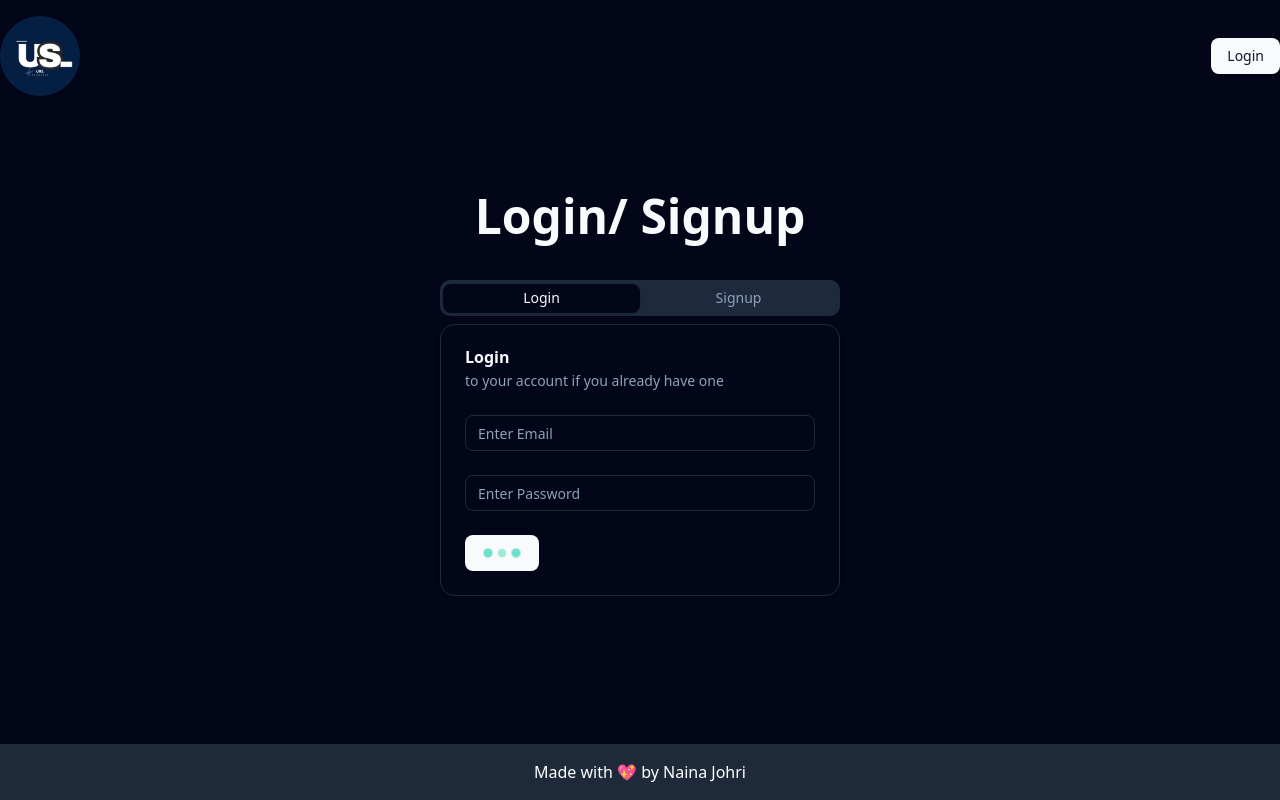
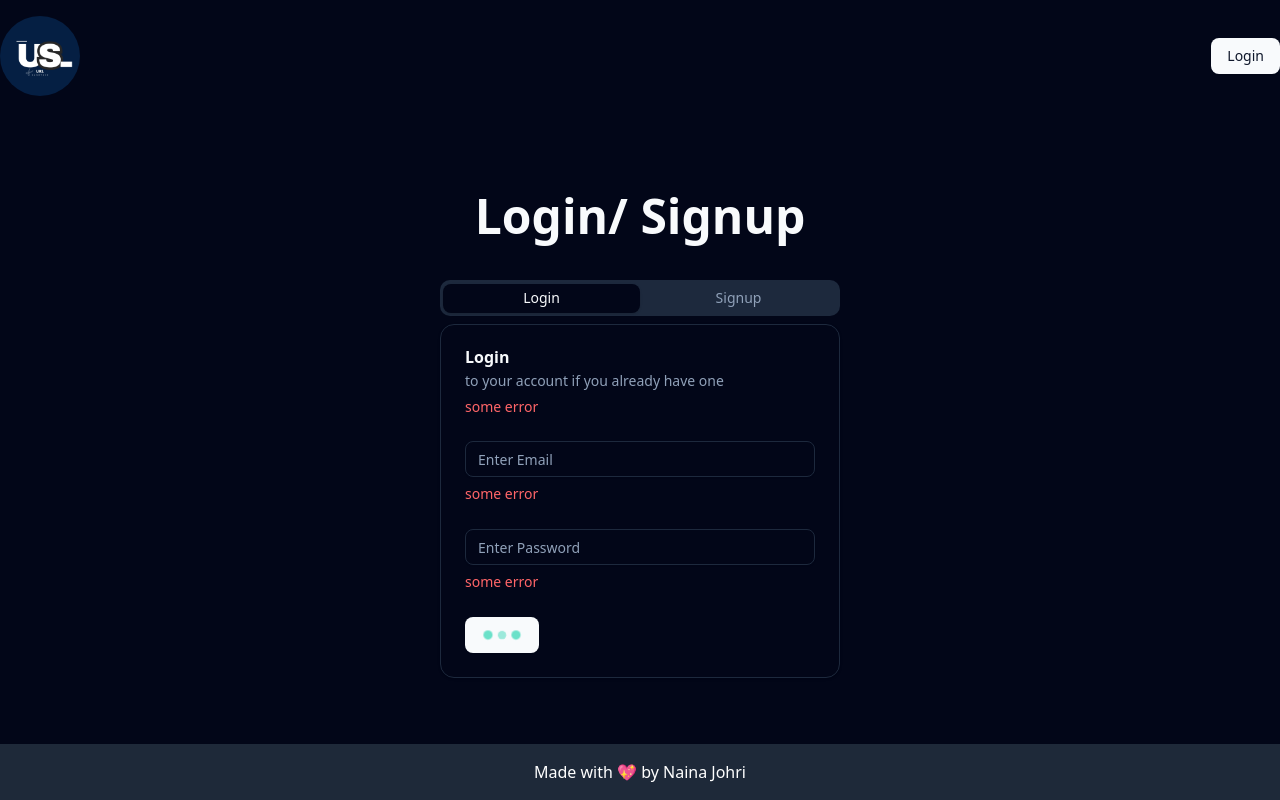
Before and after one commit to nainajohri95/urlshortener, a React (Vite) app: page /auth in a window 1280 px wide. Built offline with nearby package versions, Linux system fonts and the light colour scheme.

Commit message:
login and signup component logic is building

```diff
--- /dev/null
+++ b/src/components/error.tsx
@@ -0,0 +1,9 @@
+import React from 'react'
+
+const Error = ({message}) => {
+  return (
+    <span className='text-sm text-red-400'>{message}</span>
+  )
+}
+
+export default Error
--- a/src/components/ui/login.tsx
+++ b/src/components/login.tsx
@@ -7,9 +7,10 @@ import {
   CardHeader,
   CardTitle,
 } from "@/components/ui/card"
-import { Input } from './input'
-import { Button } from './button'
+import { Input } from './ui/input'
+import { Button } from './ui/button'
 import BeatLoader from "react-spinners/BeatLoader";
+import Error from './error';
 
 
 const Login = () => {
@@ -18,15 +19,18 @@ const Login = () => {
   <CardHeader>
     <CardTitle>Login</CardTitle>
     <CardDescription>to your account if you already have one</CardDescription>
+    <Error message={"some error"}/>
   </CardHeader>
   <CardContent className='space-y-2'>
     <div className='space-y-1'>
       <Input name='email' type='email' placeholder='Enter Email'></Input>
+      <Error message={"some error"}/>
     </div>
   </CardContent>
   <CardContent className='space-y-2'>
     <div className='space-y-1'>
       <Input name='password' type='password' placeholder='Enter Password'></Input>
+      <Error message={"some error"}/>
     </div>
   </CardContent>
   <CardFooter>
--- a/src/pages/auth.tsx
+++ b/src/pages/auth.tsx
@@ -1,7 +1,7 @@
 import React from 'react'
 import { useSearchParams } from 'react-router-dom'
 import { Tabs, TabsContent, TabsList, TabsTrigger } from "@/components/ui/tabs"
-import Login from '@/components/ui/login';
+import Login from '@/components/login';
 import Signup from '@/components/ui/signup';
 
 
```
Also changed, not shown: src/components/signup.tsx (renamed from src/components/ui/signup.tsx).
